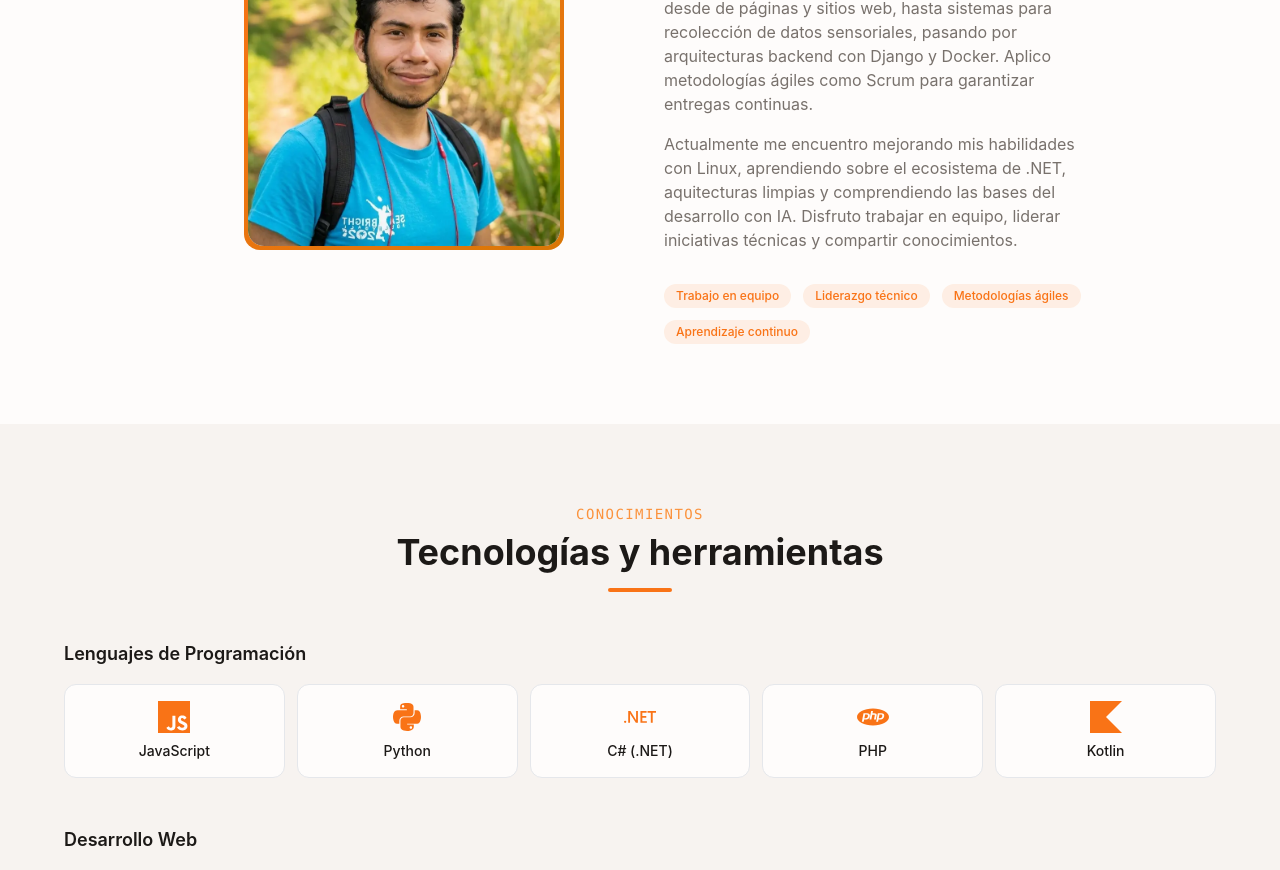
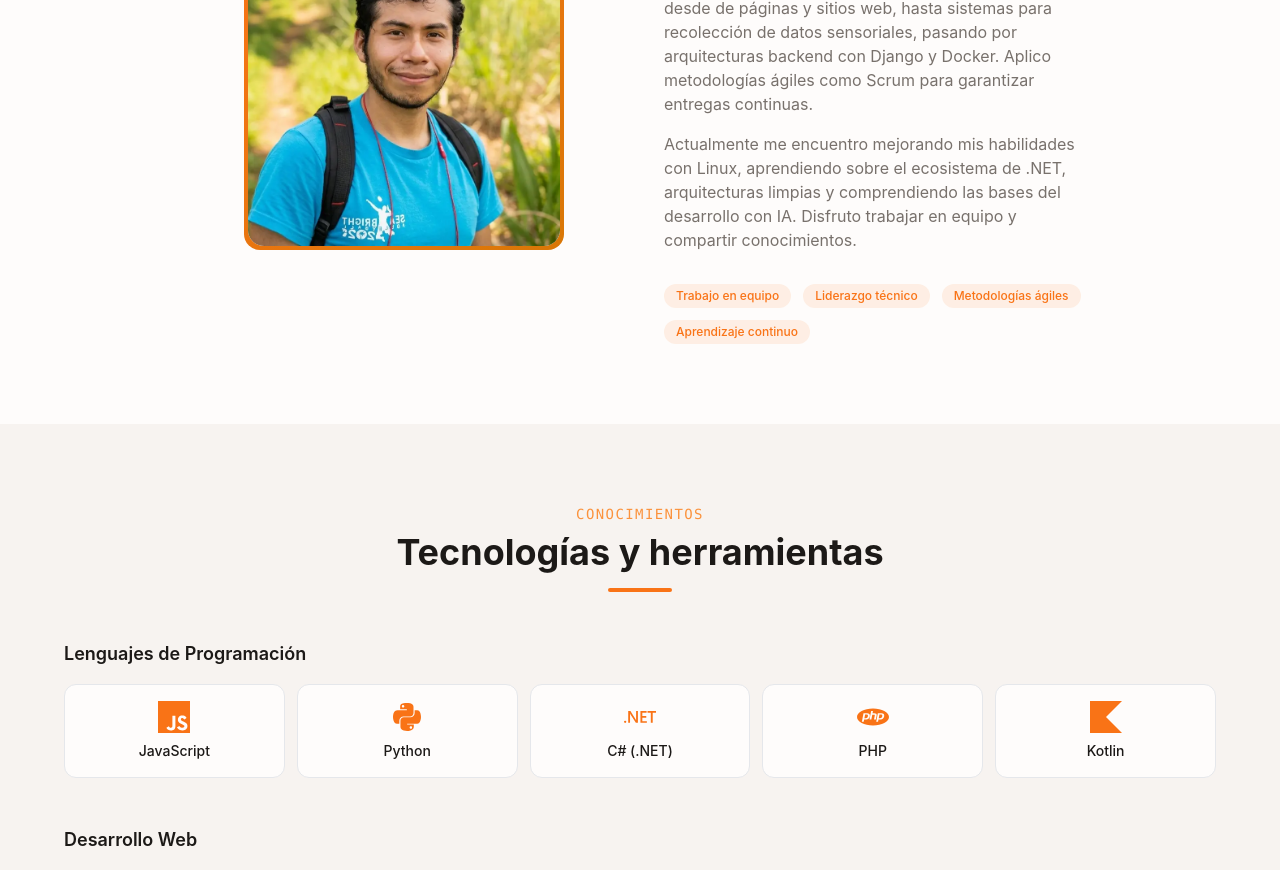
Before and after one commit to CascoArcilla/personal-react, a React (Vite) app: page / in a window 1280 px wide. Shown: the part 1180-2050 px from the top of the page. Built offline with nearby package versions, Linux system fonts and the light colour scheme.

Commit message:
refactor: ajuste en la descripcion de about

```diff
--- a/src/components/sections/About.jsx
+++ b/src/components/sections/About.jsx
@@ -50,11 +50,10 @@ export default function About() {
               entregas continuas.
             </p>
             <p>
-              Actualmente me encuentro mejorando
-              mis habilidades con Linux, aprendiendo sobre el ecosistema de
-              .NET, aquitecturas limpias y comprendiendo las bases del desarrollo
-              con IA. Disfruto trabajar en equipo, liderar iniciativas técnicas
-              y compartir conocimientos.
+              Actualmente me encuentro mejorando mis habilidades con Linux,
+              aprendiendo sobre el ecosistema de .NET, arquitecturas limpias y
+              comprendiendo las bases del desarrollo con IA. Disfruto trabajar
+              en equipo y compartir conocimientos.
             </p>
             <div className="flex flex-wrap gap-3 pt-4">
               {[
```
